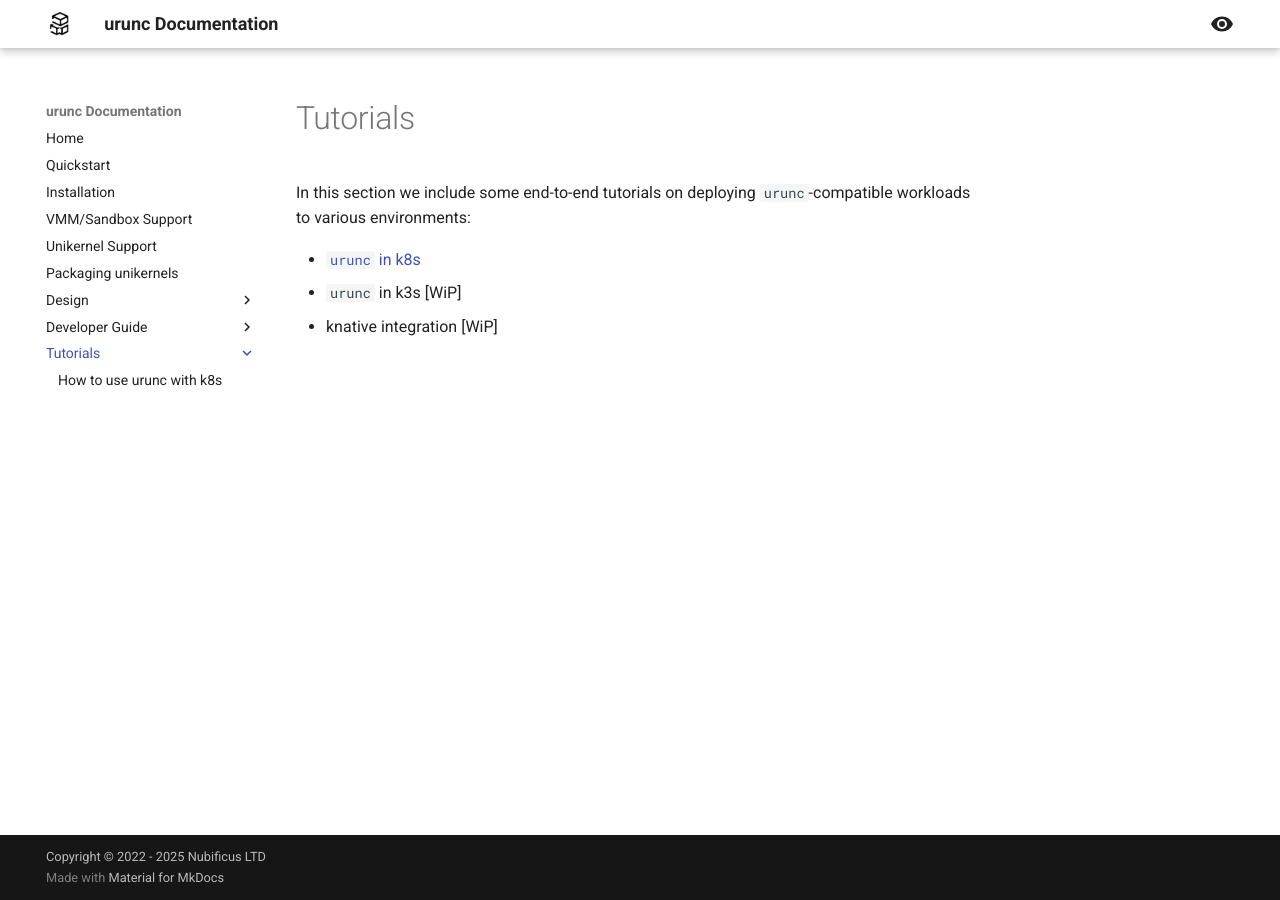
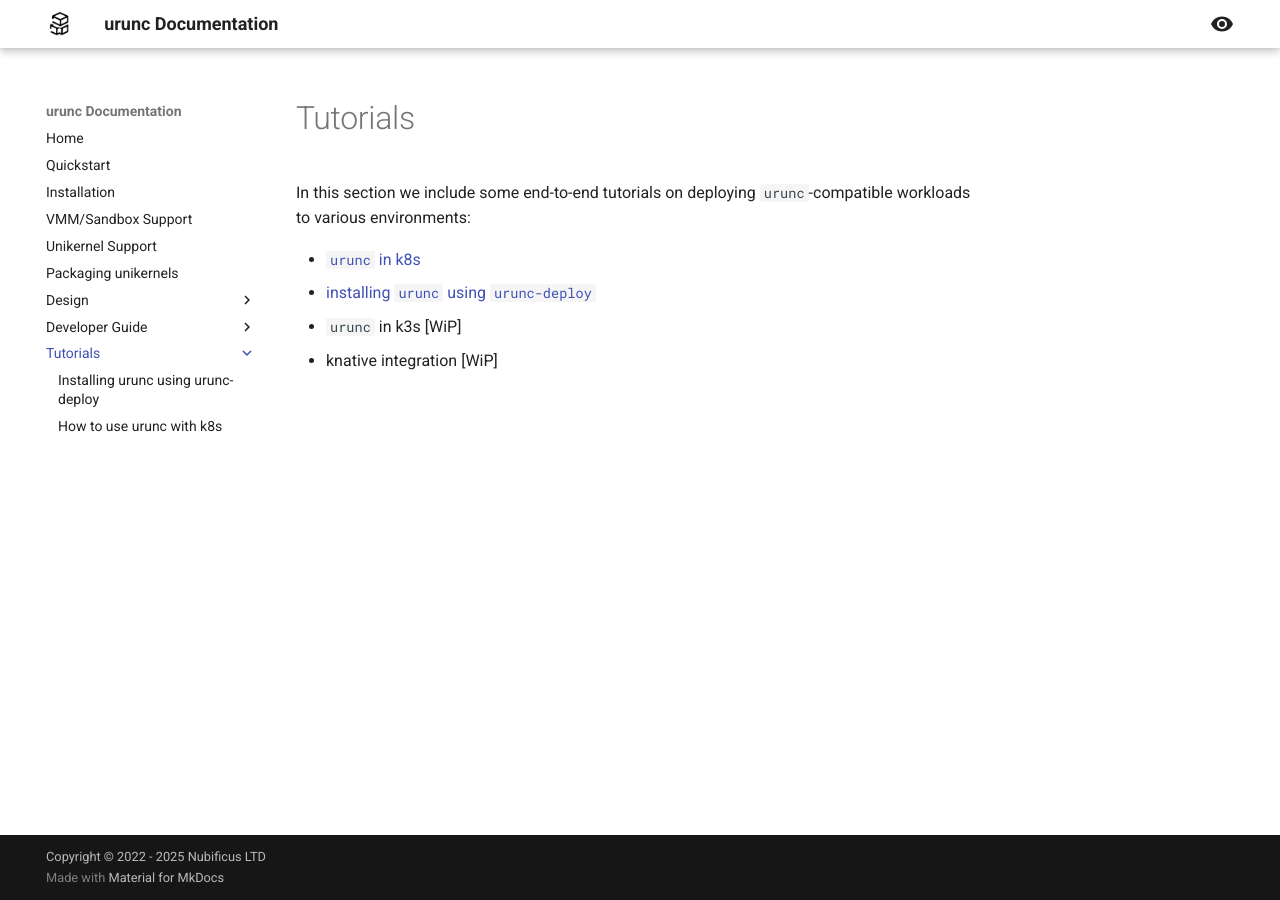
Before and after one commit to nubificus/urunc, an MkDocs documentation site: the page built from docs/tutorials/index.md, in a window 1280 px wide. Built offline with MkDocs 1.6.1 and Material for MkDocs 9.7.7, drawn with Linux system fonts in a browser that asks for light colours.

Commit message:
docs(urunc-deploy): Add docs for urunc-deploy
Signed-off-by: Georgios Ntoutsos <gntouts@nubificus.co.uk>

```diff
--- a/packaging/urunc-deploy/README.md
+++ b/docs/tutorials/How-to-urunc-deploy.md
@@ -1,6 +1,6 @@
-# `urunc-deploy`
+# Installing `urunc` using `urunc-deploy`
 
-[`urunc-deploy`](.) provides a Dockerfile, which contains all of the binaries
+[`urunc-deploy`](../../deployment/urunc-deploy/) provides a Dockerfile, which contains all of the binaries
 and artifacts required to run `urunc`, as well as reference DaemonSets, which can
 be utilized to install `urunc` runtime  on a running Kubernetes cluster.
 
--- a/docs/tutorials/index.md
+++ b/docs/tutorials/index.md
@@ -2,5 +2,6 @@
 `urunc`-compatible workloads to various environments:
 
 - [`urunc` in k8s](../tutorials/How-to-urunc-on-k8s)
+- [installing `urunc` using `urunc-deploy`](../tutorials/How-to-urunc-deploy)
 - `urunc` in k3s [WiP]
 - knative integration [WiP]
```
